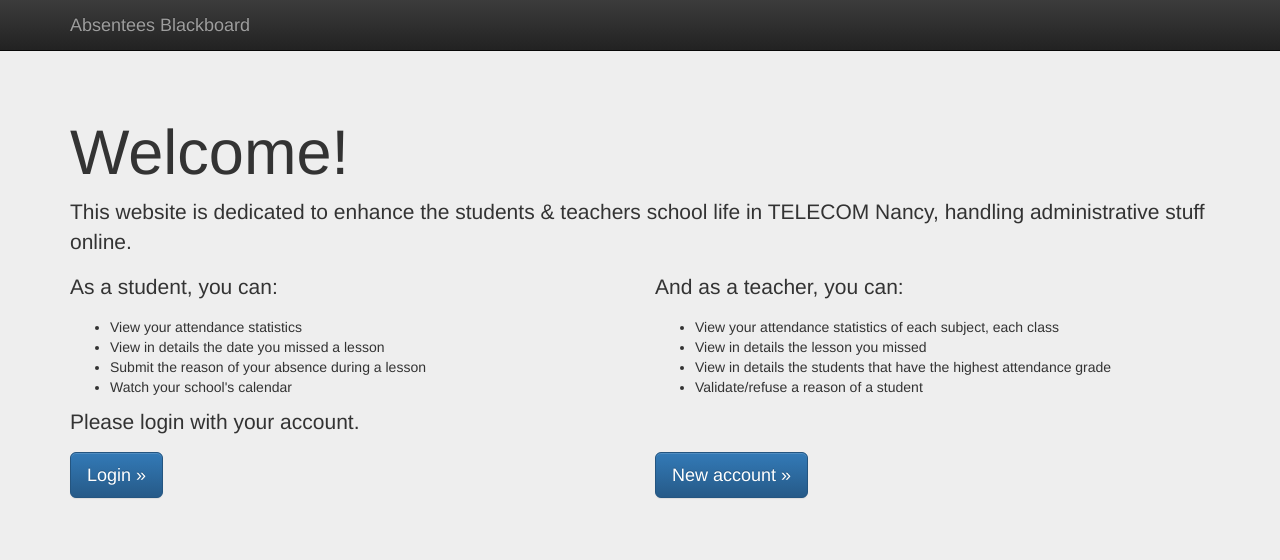
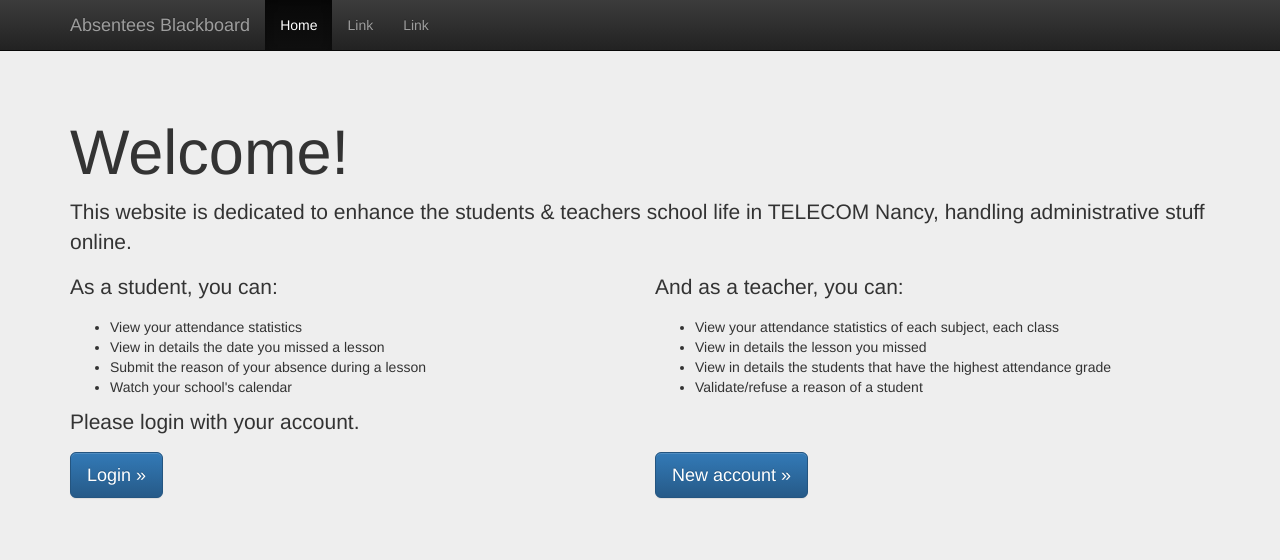
Before and after one commit to PWEBTelecomNancy/absentees-blackboard, a Python web app: template templates/home.html in a window 1280 px wide. Shown: the top 560 px of the page. Run offline with Jinja, Linux system fonts and the light colour scheme; the template is opened without the code that fills it, so the values that code supplies are empty; some libraries are stand-ins or nearby versions.

Commit message:
Show more links in the menu-bar so we know how to add more. Bug: responsive doesn't work right now. See issue @1.

```diff
--- a/templates/base.html
+++ b/templates/base.html
@@ -56,5 +56,6 @@
 
         <script src="//netdna.bootstrapcdn.com/bootstrap/3.1.1/js/bootstrap.min.js"></script>
         <script src="//code.jquery.com/jquery-2.1.0.min.js"></script>
+        {# <script src="https://ajax.googleapis.com/ajax/libs/jquery/1.11.0/jquery.min.js"></script> #}
     </body>
 </html>
--- a/templates/menubar.html
+++ b/templates/menubar.html
@@ -11,9 +11,17 @@
                     <a class="navbar-brand" href="#">Absentees Blackboard</a>
                 </div>
 
-                {# Login form down here #}
-                {#
                 <div class="navbar-collapse collapse">
+
+
+                    <ul class="nav navbar-nav">
+                        <li class="active"><a href="#">Home</a></li>
+                        <li><a href="#">Link</a></li>
+                        <li><a href="#">Link</a></li>
+                    </ul>
+
+                    {# Login form down here #}
+                    {#
                     <form class="navbar-form navbar-right" role="form">
                         <div class="form-group">
                             <input type="text" placeholder="Email" class="form-control">
@@ -23,7 +31,8 @@
                         </div>
                         <button type="submit" class="btn btn-success">Sign in</button>
                     </form>
+                    #}
                 </div><!--/.navbar-collapse -->
-                #}
+
             </div>
         </div>
```
